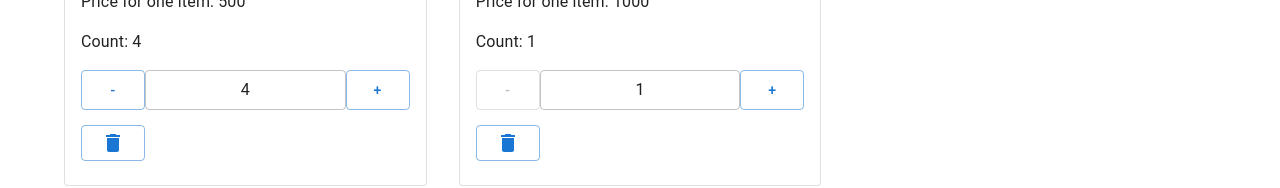
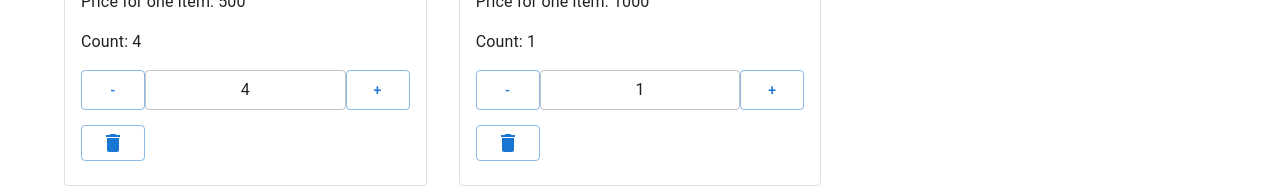
Before and after one commit to StasKostak/React-Shop-Project, a React (Create React App) app: page /cart in a window 1280 px wide. Shown: the part 638-826 px from the top of the page. Built offline with nearby package versions, Linux system fonts and the light colour scheme; the HTML template or start-up script is replaced by a standard one.

Commit message:
minCount

```diff
--- a/src/components/CartProductList/CartProductsListItemExtended.tsx
+++ b/src/components/CartProductList/CartProductsListItemExtended.tsx
@@ -29,11 +29,17 @@ const CartProductsListItemExtended = ({
                     <Quantity
                         count={productCount}
                         onDecrement={() =>
-                            changeProductQuantity(product.id, productCount - 1)
+                            productCount === 1
+                                ? removeProductFromCart(product.id)
+                                : changeProductQuantity(
+                                      product.id,
+                                      productCount - 1
+                                  )
                         }
                         onIncrement={() =>
                             changeProductQuantity(product.id, productCount + 1)
                         }
+                        minCount={0}
                     />
                     <Button
                         variant="outlined"
--- a/src/components/Quantity/Quantity.tsx
+++ b/src/components/Quantity/Quantity.tsx
@@ -4,15 +4,16 @@ type Props = {
     count: number
     onDecrement: () => void
     onIncrement: () => void
+    minCount?: number
 }
 
-const Quantity = ({ count, onDecrement, onIncrement }: Props) => {
+const Quantity = ({ count, onDecrement, onIncrement, minCount = 1 }: Props) => {
     return (
         <div className="product-quantity">
             <Button
                 variant="outlined"
                 onClick={() => onDecrement()}
-                disabled={count <= 1}
+                disabled={count <= minCount}
             >
                 -
             </Button>
```
